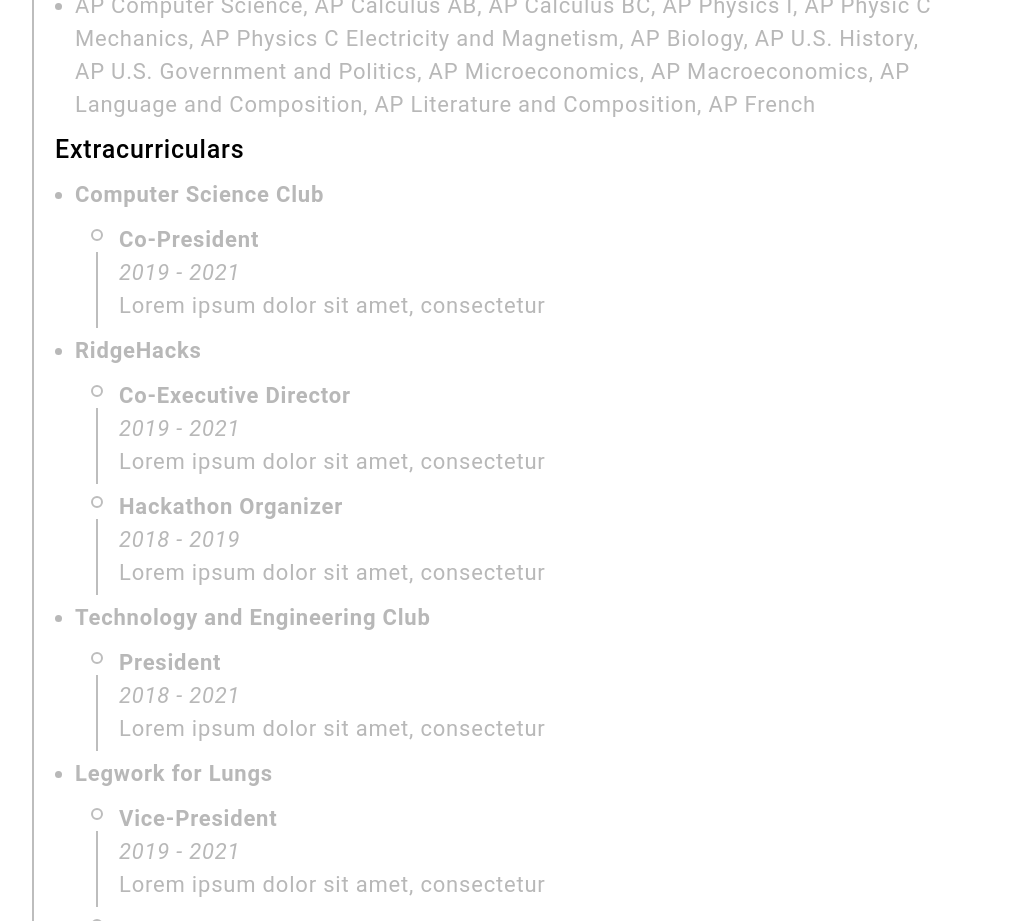
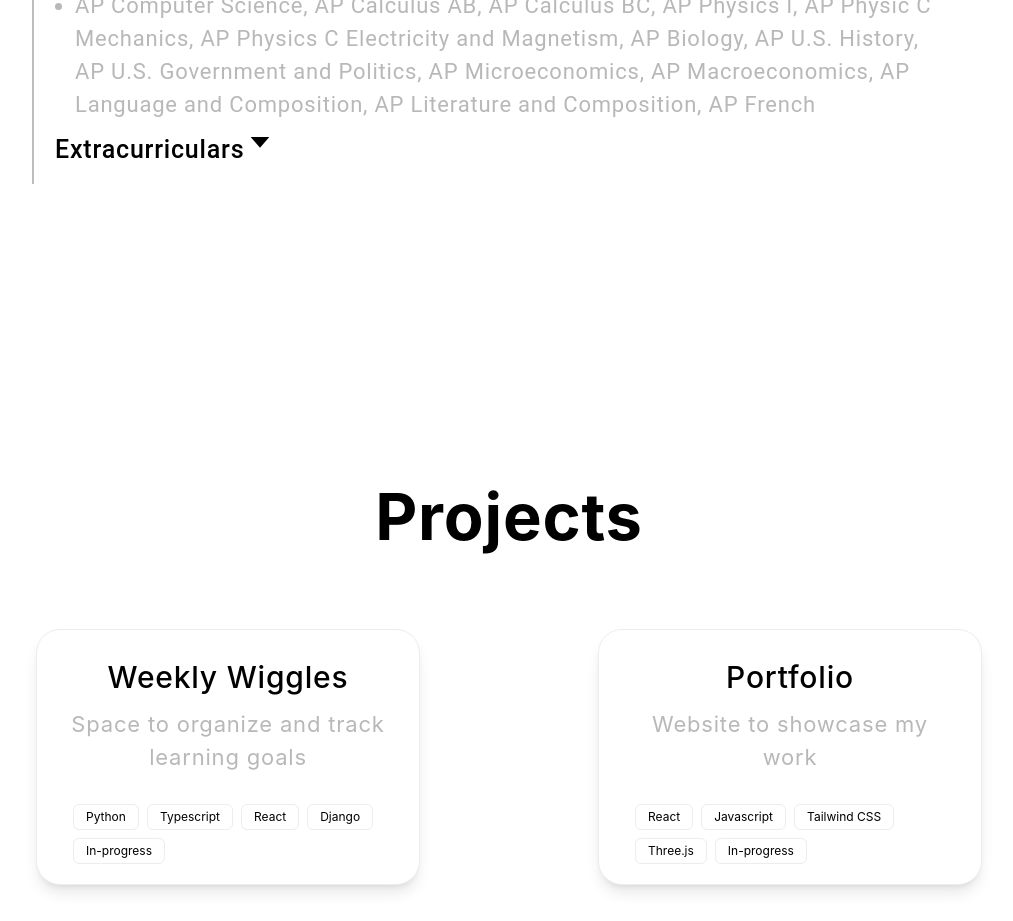
Before and after one commit to JaclynChen/Portfolio, a React (Create React App) app in the folder portfolio/: page / in a window 1280 px wide. Shown: the part 4880-5801 px from the top of the page, without its empty margins (163-1176 px from the left). Built offline with nearby package versions, Linux system fonts and the light colour scheme.

Commit message:
made high school extracurriculars collapse

```diff
--- a/portfolio/package.json
+++ b/portfolio/package.json
@@ -17,6 +17,7 @@
     "react": "^18.2.0",
     "react-bootstrap": "^2.4.0",
     "react-bootstrap-icons": "^1.8.4",
+    "react-collapsible": "^2.10.0",
     "react-dom": "^18.2.0",
     "react-icons": "^4.4.0",
     "react-on-screen": "^2.1.1",
--- a/portfolio/src/components/Education.js
+++ b/portfolio/src/components/Education.js
@@ -7,6 +7,8 @@ import TimelineConnector from "@mui/lab/TimelineConnector";
 import TimelineContent from "@mui/lab/TimelineContent";
 import TimelineDot from "@mui/lab/TimelineDot";
 import TimelineOppositeContent from "@mui/lab/TimelineOppositeContent";
+import Collapsible from "react-collapsible";
+import { BiCaretDown } from "react-icons/bi";
 
 const Education = () => {
   return (
@@ -189,8 +191,17 @@ const Education = () => {
                       </li>
                     </ul>
 
-                    <h4 className="py-4">Extracurriculars </h4>
-
+                    <Collapsible
+                      trigger={
+                        <div className="flex">
+                          {" "}
+                          <h4 className="py-4">Extracurriculars </h4>{" "}
+                          <div className="mt-1">
+                            <BiCaretDown size="32" />
+                          </div>{" "}
+                        </div>
+                      }
+                    >
                       <ul>
                         <li className="custom-li">
                           <p className="font-semibold">Computer Science Club</p>
@@ -332,6 +343,7 @@ const Education = () => {
                           </Timeline>
                         </li>
                       </ul>
+                    </Collapsible>
                   </TimelineContent>
                 </TimelineItem>
 
```
Also changed, not shown: 1 other file (tests, documents, lock files or other folders). Lines whose indentation alone changed are shown as unchanged.
